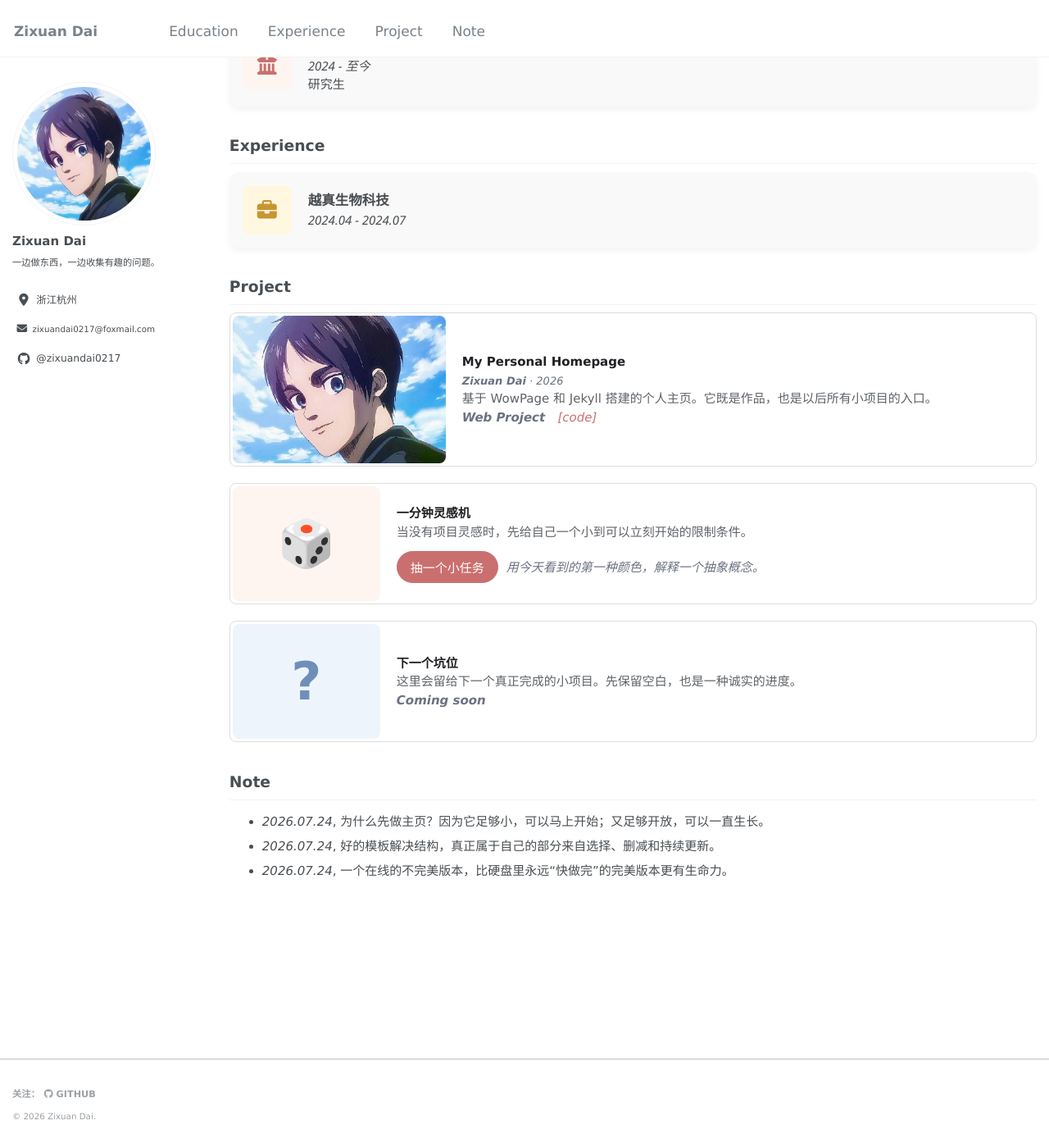
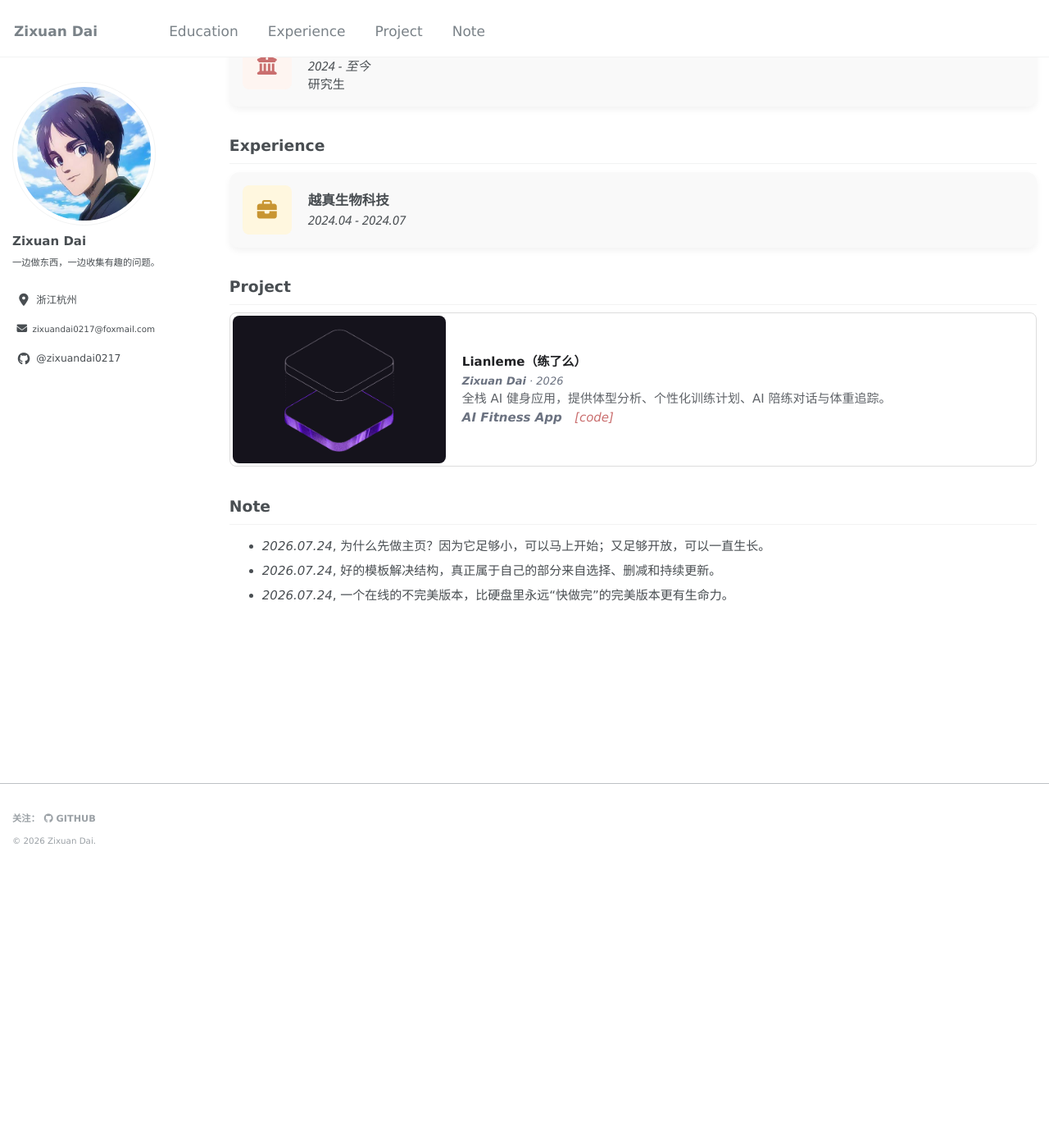
Before and after one commit to zixuandai0217/zixuandai0217.github.io, a Jekyll site: the page built from _pages/about.md, in a window 1280 px wide and 1400 px high, scrolled down 396 px. Shown: the whole window at 82% size. Built offline with Jekyll 4.4.1, drawn with Linux system fonts in a browser that asks for light colours; some web fonts are replaced; after the commit the page ends 1460 px from its top, so only the background shows below that.

Commit message:
Feature Lianleme as sole project

```diff
--- a/_pages/about.md
+++ b/_pages/about.md
@@ -55,46 +55,16 @@ Project
 
 <div class="project-card">
   <div style="display: flex; align-items: center;">
-    <div class="pub-media-rotator" style="position: relative; width: 260px; height: 180px; margin-right: 20px; border-radius: 8px; overflow: hidden; flex: 0 0 auto;">
-      <img src="images/github-avatar.png" alt="Zixuan Dai GitHub avatar" style="width: 260px; height: 180px; object-fit: cover; display: block; margin: 0 auto;">
+    <div class="pub-media-rotator lianleme-media" style="position: relative; width: 260px; height: 180px; margin-right: 20px; border-radius: 8px; overflow: hidden; flex: 0 0 auto;">
+      <img src="images/lianleme-hero.png" alt="Lianleme project graphic" style="width: 260px; height: 180px; object-fit: contain; display: block; margin: 0 auto;">
     </div>
     <div>
-      <strong>My Personal Homepage</strong><br>
+      <strong>Lianleme（练了么）</strong><br>
       <i class="project-meta"><strong>Zixuan Dai</strong> · 2026</i><br>
-      基于 WowPage 和 Jekyll 搭建的个人主页。它既是作品，也是以后所有小项目的入口。
+      全栈 AI 健身应用，提供体型分析、个性化训练计划、AI 陪练对话与体重追踪。
       <br>
-      <b><i class="project-type">Web Project &nbsp;</i></b>
-      <a href="https://github.com/zixuandai0217/zixuandai0217.github.io"><em>[code]</em></a>
-    </div>
-  </div>
-</div>
-
-<div class="project-card fun-card">
-  <div style="display: flex; align-items: center;">
-    <div class="pub-media-rotator fun-media" style="position: relative; width: 180px; height: 140px; margin-right: 20px; border-radius: 8px; overflow: hidden; flex: 0 0 auto;">
-      <div class="fun-illustration" aria-hidden="true">🎲</div>
-    </div>
-    <div>
-      <strong>一分钟灵感机</strong><br>
-      当没有项目灵感时，先给自己一个小到可以立刻开始的限制条件。
-      <div class="idea-controls">
-        <button class="pub-button active" id="idea-button" type="button" aria-controls="idea-output">抽一个小任务</button>
-        <span class="idea-output" id="idea-output" aria-live="polite">用今天看到的第一种颜色，解释一个抽象概念。</span>
-      </div>
-    </div>
-  </div>
-</div>
-
-<div class="project-card fun-card">
-  <div style="display: flex; align-items: center;">
-    <div class="pub-media-rotator fun-media" style="position: relative; width: 180px; height: 140px; margin-right: 20px; border-radius: 8px; overflow: hidden; flex: 0 0 auto;">
-      <div class="fun-illustration fun-illustration--blue" aria-hidden="true">?</div>
-    </div>
-    <div>
-      <strong>下一个坑位</strong><br>
-      这里会留给下一个真正完成的小项目。先保留空白，也是一种诚实的进度。
-      <br>
-      <b><i class="project-type">Coming soon</i></b>
+      <b><i class="project-type">AI Fitness App &nbsp;</i></b>
+      <a href="https://github.com/zixuandai0217/Lianleme"><em>[code]</em></a>
     </div>
   </div>
 </div>
@@ -105,5 +75,3 @@ Note
 - *2026.07.24*, 为什么先做主页？因为它足够小，可以马上开始；又足够开放，可以一直生长。
 - *2026.07.24*, 好的模板解决结构，真正属于自己的部分来自选择、删减和持续更新。
 - *2026.07.24*, 一个在线的不完美版本，比硬盘里永远“快做完”的完美版本更有生命力。
-
-<script src="{{ '/assets/js/home.js' | relative_url }}"></script>
--- a/assets/css/home.css
+++ b/assets/css/home.css
@@ -418,44 +418,15 @@
             color: #83a1c7;
         }
 
-        .fun-media {
-            background: #f7f7f7;
+        .lianleme-media {
+            background: #15131c;
+            box-sizing: border-box;
+            padding: 14px;
         }
 
-        .fun-illustration {
-            align-items: center;
-            background: #fef5f1;
-            color: #ca6f6f;
-            display: flex;
-            font-family: 'Arial Rounded MT Bold', 'Verdana', sans-serif;
-            font-size: 56px;
-            height: 100%;
-            justify-content: center;
-            width: 100%;
-        }
-
-        .fun-illustration--blue {
-            background: #eef4fb;
-            color: #6f8fb8;
-            font-size: 64px;
-            font-weight: 700;
-        }
-
-        .idea-controls {
-            align-items: center;
-            display: flex;
-            flex-wrap: wrap;
-            gap: 10px;
-            margin-top: 12px;
-        }
-
-        .idea-controls .pub-button {
-            margin: 0;
-        }
-
-        .idea-output {
-            color: #6b7280;
-            font-style: italic;
+        .lianleme-media > img {
+            height: 100% !important;
+            width: 100% !important;
         }
 
         .contact-box {
@@ -483,13 +454,4 @@
                 width: 52px;
             }
 
-            .project-card .pub-media-rotator > .fun-illustration {
-                height: 100% !important;
-                width: 100% !important;
-            }
-
-            .idea-controls {
-                align-items: flex-start;
-                flex-direction: column;
-            }
         }
--- a/assets/js/home.js
+++ /dev/null
@@ -1,29 +0,0 @@
-(function () {
-  var ideaTasks = [
-    "用今天看到的第一种颜色，解释一个抽象概念。",
-    "为一个不存在的产品写三句话，并画出它的第一个按钮。",
-    "用 100 个字记录今天，然后删到只剩 20 个字。",
-    "挑一个常用工具，重新设计它最不起眼的交互。",
-    "把最近的问题改写成一个可以在一小时内验证的实验。"
-  ];
-
-  function init() {
-    var button = document.getElementById("idea-button");
-    var output = document.getElementById("idea-output");
-    if (!button || !output) return;
-
-    button.addEventListener("click", function () {
-      var current = output.textContent.trim();
-      var candidates = ideaTasks.filter(function (item) {
-        return item !== current;
-      });
-      output.textContent = candidates[Math.floor(Math.random() * candidates.length)];
-    });
-  }
-
-  if (document.readyState === "loading") {
-    document.addEventListener("DOMContentLoaded", init);
-  } else {
-    init();
-  }
-})();
```
Also changed, not shown: README.md (+1 -1 lines), images/lianleme-hero.png (added).
